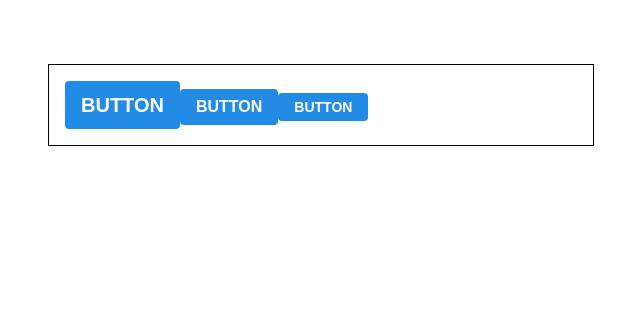
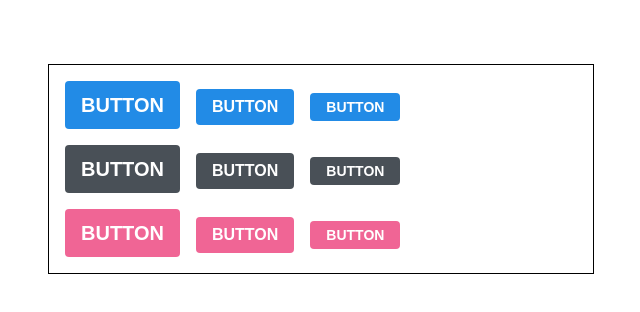
Before and after one commit to SungHyun627/React_Study, a React (Create React App) app in the folder react-component-styling/styling-with-sass/: page / in a window 1280 px wide. Shown: the top 312 px of the page, without its empty margins (319-959 px from the left). Built offline with nearby package versions, Linux system fonts and the light colour scheme.

Commit message:
set the different button's color and margin

```diff
--- a/react-component-styling/styling-with-sass/src/App.js
+++ b/react-component-styling/styling-with-sass/src/App.js
@@ -9,6 +9,24 @@
         <Button>BUTTON</Button>
         <Button size="small">BUTTON</Button>
       </div>
+      <div className="buttons">
+        <Button size="large" color="gray">
+          BUTTON
+        </Button>
+        <Button color="gray">BUTTON</Button>
+        <Button size="small" color="gray">
+          BUTTON
+        </Button>
+      </div>
+      <div className="buttons">
+        <Button size="large" color="pink">
+          BUTTON
+        </Button>
+        <Button color="pink">BUTTON</Button>
+        <Button size="small" color="pink">
+          BUTTON
+        </Button>
+      </div>
     </div>
   );
 }
--- a/react-component-styling/styling-with-sass/src/App.scss
+++ b/react-component-styling/styling-with-sass/src/App.scss
@@ -4,4 +4,7 @@
   margin-top: 4rem;
   border: 1px solid black;
   padding: 1rem;
+  .buttons + .buttons {
+    margin-top: 1rem;
+  }
 }
--- a/react-component-styling/styling-with-sass/src/components/Button.js
+++ b/react-component-styling/styling-with-sass/src/components/Button.js
@@ -1,13 +1,16 @@
 import "./Button.scss";
-import classNames from 'classnames';
+import classNames from "classnames";
 
-const Button = ({ children, size }) => {
-  return <button className={classNames('Button', size)}>{children}</button>;
+const Button = ({ children, size, color }) => {
+  return (
+    <button className={classNames("Button", size, color)}>{children}</button>
+  );
 };
 
 // size defaultprops 이용
 Button.defaultProps = {
   size: "medium",
+  color: "blue",
 };
 
 export default Button;
--- a/react-component-styling/styling-with-sass/src/components/Button.scss
+++ b/react-component-styling/styling-with-sass/src/components/Button.scss
@@ -1,4 +1,18 @@
 $blue: #228be6;
+$gray: #495057;
+$pink: #f06595;
+
+// 반복되는 코드를 mixin기능을 이용하여 재사용
+@mixin button-color($color) {
+  background: $color;
+  &:hover {
+    background: lighten($color, 10%);
+  }
+
+  &:active {
+    background: darken($color, 10%);
+  }
+}
 
 .Button {
   display: inline-flex;
@@ -37,12 +51,20 @@
   padding-right: 1rem;
   font-size: 1rem;
 
-  background: $blue;
-  &:hover {
-    background: lighten($blue, 10%);
+  // 여러 가지 색상 사용
+  &.blue {
+    @include button-color($blue);
   }
 
-  &:active {
-    background: darken($blue, 10%);
+  &.gray {
+    @include button-color($gray);
+  }
+
+  &.pink {
+    @include button-color($pink);
+  }
+
+  & + & {
+    margin-left: 1rem;
   }
 }
```
